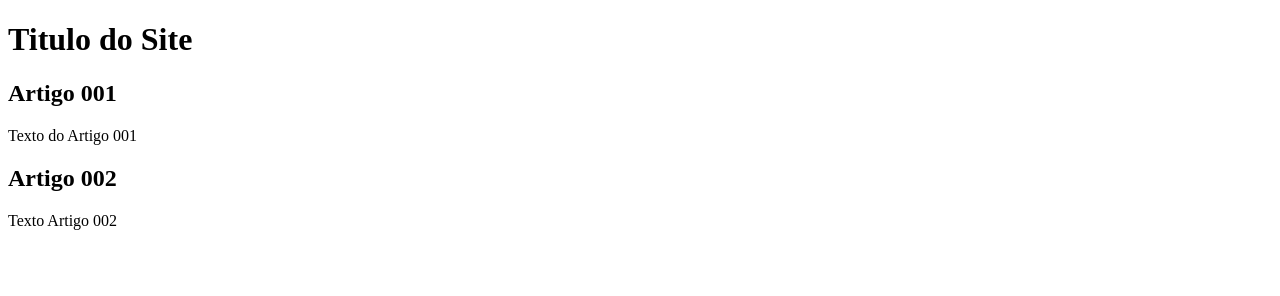
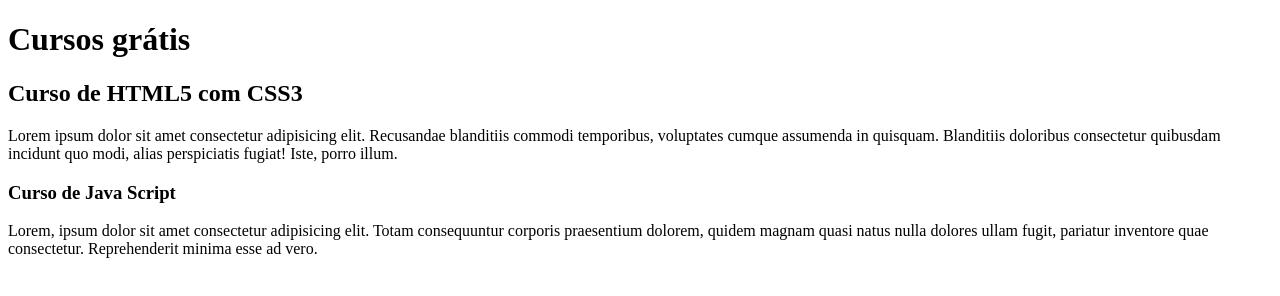
Before and after one commit to Icaroicro/projeto-site, a plain HTML site: page index.html in a window 1280 px wide. Drawn offline with Linux system fonts and the light colour scheme.

Commit message:
comecei a escrever o conteúdo

```diff
--- a/index.html
+++ b/index.html
@@ -7,13 +7,17 @@
 </head>
 <body>
     <main>
-        <header><h1>Titulo do Site</h1>
+        <header>
+            <h1>Cursos grátis</h1>
         </header>
         <article>
-            <h2>Artigo 001</h2></article>
-            <p>Texto do Artigo 001
-                <article><h1>Artigo 002</h1></article>
-            </p>Texto Artigo 002
+            <h2>Curso de HTML5 com CSS3</h2></article>
+            <p>Lorem ipsum dolor sit amet consectetur adipisicing elit. Recusandae blanditiis commodi temporibus, voluptates cumque assumenda in quisquam. Blanditiis doloribus consectetur quibusdam incidunt quo modi, alias perspiciatis fugiat! Iste, porro illum.
+            <article>
+            <article>
+                <h1>Curso de Java Script</h1>
+                </p>Lorem, ipsum dolor sit amet consectetur adipisicing elit. Totam consequuntur corporis praesentium dolorem, quidem magnam quasi natus nulla dolores ullam fugit, pariatur inventore quae consectetur. Reprehenderit minima esse ad vero.
+
 
     </main>
 </body>
```
